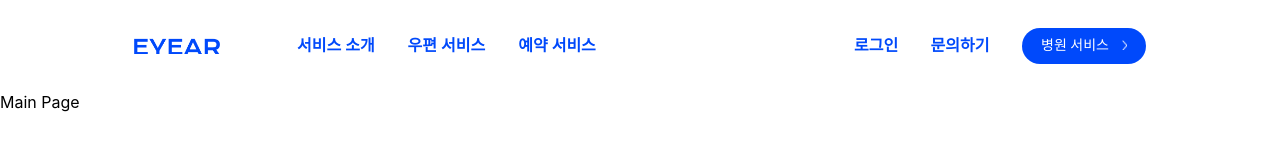
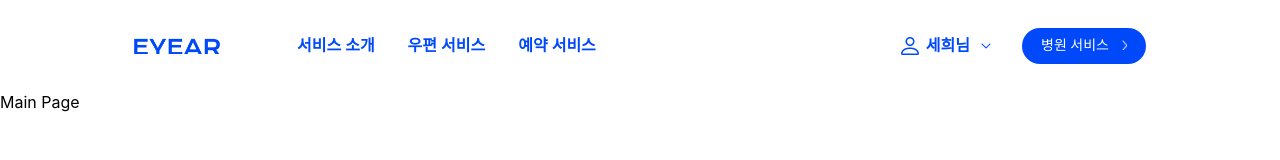
Before and after one commit to eyear22/type_eyear_frontend, a React (Create React App) app: page / in a window 1280 px wide. Shown: the top 160 px of the page. Built offline with nearby package versions, Linux system fonts and the light colour scheme.

Commit message:
[FEAT] 보낸우편함 우편 수정

```diff
--- a/src/common/Header.tsx
+++ b/src/common/Header.tsx
@@ -8,7 +8,7 @@ const arrow = process.env.PUBLIC_URL + '/img/arrow.png';
 const dropdown = process.env.PUBLIC_URL + '/img/dropdown.png';
 
 const Header = () => {
-  const user: Array<string> = [];
+  const user: Array<string> = ['세희'];
   const [dropdownOpen, setDropdownOpen] = useState(false);
 
   return (
--- a/src/components/Mail/MailLayout.tsx
+++ b/src/components/Mail/MailLayout.tsx
@@ -25,7 +25,6 @@ const MailLayout: React.FC<MailLayoutType> = ({
   title,
   desc,
 }) => {
-  console.log(stage);
   return (
     <>
       <Container>
--- a/src/components/Mail/MailThird.tsx
+++ b/src/components/Mail/MailThird.tsx
@@ -39,12 +39,13 @@ const MailThird: React.FC<MailThirdType> = ({ stage, setStage, mailIndex }) => {
   const onClickSend = () => {
     if (confirm('영상 우편을 전송하시겠습니까?')) {
       console.log(video[0]);
-      console.log(mailIndex);
 
+      const num = mailIndex + 1;
+      console.log(num);
       const formData = new FormData();
       formData.append('video', video[0]);
       formData.append('stampNumber', '0');
-      formData.append('cardNumber', mailIndex.toString());
+      formData.append('cardNumber', num.toString());
 
       axios({
         method: 'post',
@@ -55,6 +56,7 @@ const MailThird: React.FC<MailThirdType> = ({ stage, setStage, mailIndex }) => {
         .then((res) => {
           if (res.status == 201) {
             console.log('성공');
+            setStage(3);
           }
         })
         .catch((err) => {
```
